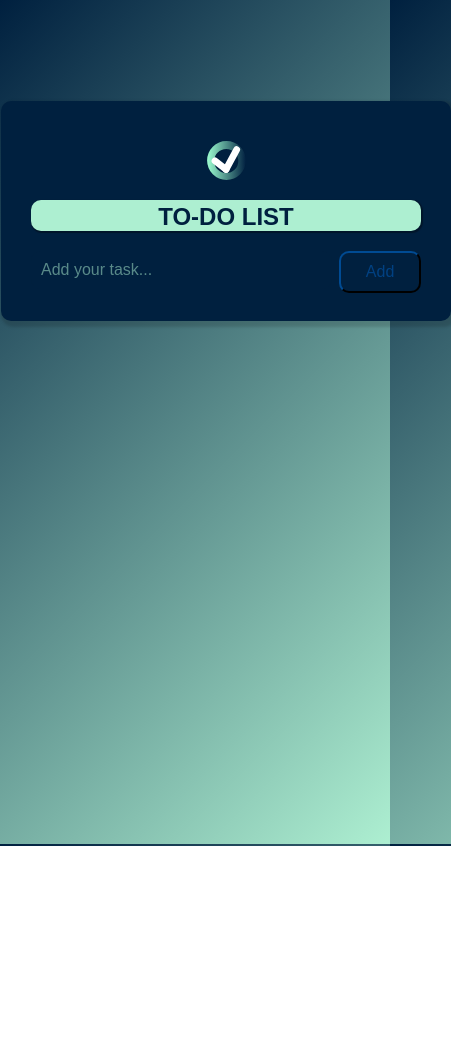
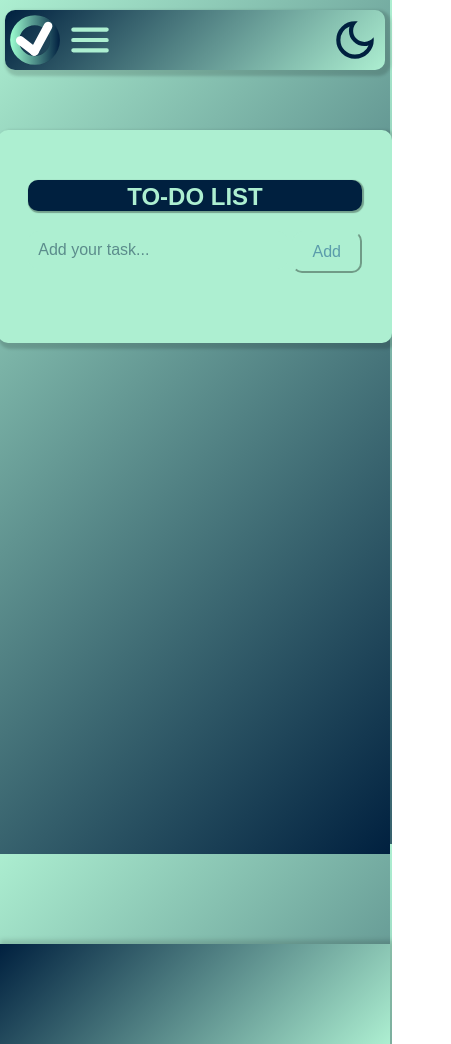
Before and after one commit to Felix754/to-do-list, a plain HTML site: page index.html in a window 390 px wide. Shown: the whole page, 451 px wide, since content can reach past the window. Before the commit the page ends 846 px from the top, so only its background shows below. Drawn offline with Linux system fonts and the light colour scheme.

Commit message:
Enhance to-do list with navigation, themes, and improved responsiveness
- Added a navigation menu
- Added SVG icons for the menu and themes
- Added a menu template for future project selection
- Added a theme switching function
- Added initial animations for tasks and the menu
- Changed some divs to semantic elements in index.html
- Improved responsiveness for various devices
- Minor UI and design enhancements
- Minor changes to element IDs for better clarity
- Fixed minor bugs

```diff
--- a/css/skrypt.css
+++ b/css/skrypt.css
@@ -1,24 +1,98 @@
+html,
 body {
   margin: 0;
+  height: 100%;
   font-family: 'poppins', sans-serif;
-  box-sizing: border-box;
-  align-items: center;
-  background: linear-gradient(135deg,#00203FFF,#ADEFD1FF);
+  background: linear-gradient(135deg, var(--color-primary), var(--color-secondary));
   background-repeat: no-repeat;
   background-attachment: fixed;
 }
+
+.theme-light {
+  --color-primary: #ADEFD1FF;
+  --color-secondary: #00203FFF;
+  --contrast-font-color: #ffffff;
+  --accent-color: rgb(117, 254, 192);
+  --second-accent-color: rgba(0, 31, 63, 0.476);
+  --font-color: #000000;
+  --button-color: #00203FFF;
+  --input-color: rgb(164, 255, 214);
+  --gradient-color1: #00203FFF;
+  --gradient-color2: rgb(117, 254, 192);
+}
+
+.theme-dark {
+  --color-primary: #00203FFF;
+  --color-secondary: #ADEFD1FF;
+  --contrast-font-color: #000000;
+  --accent-color: rgb(0, 40, 81);
+  --second-accent-color: rgba(173, 239, 209, 0.639);
+  --font-color: #ffffff;
+  --button-color: #ADEFD1FF;
+  --input-color: rgb(0, 44, 89);
+  --gradient-color1: #ADEFD1FF;
+  --gradient-color2: #00203FFF;
+  ;
+}
+
+nav {
+  display: flex;
+  align-items: center;
+  justify-content: space-between;
+  align-self: center;
+
+  background: linear-gradient(135deg, var(--color-secondary), var(--color-primary));
+  border-radius: 10px;
+  box-shadow: rgba(0, 0, 0, 0.148) 3px 3px 3px 3px;
+
+  width: 95%;
+  height: 50px;
+  margin: 10px auto 10px;
+
+  top: 0;
+  position: sticky;
+  padding: 5px;
+  z-index: 1;
+}
+
+footer {
+  align-self: center;
+  background: linear-gradient(135deg, var(--color-secondary), var(--color-primary));
+  width: 100%;
+  margin: 0;
+  margin-top: 20px;
+  box-shadow: rgba(0, 0, 0, 0.148) 5px 1px 5px 5px;
+  height: 100px;
+}
+
 ul {
   font-size: large;
   margin: 0;
   padding: 0;
 }
+
 li {
-  color: rgb(255, 255, 255);
+  color: var(--font-color);
   margin-bottom: 10px;
   border-radius: 10px;
   padding-left: 10px;
-  border: 1px solid rgb(173, 239, 209);
+  border: 1px solid var(--color-secondary);
+
+  animation: show 600ms 100ms cubic-bezier(0.38, 0.97, 0.56, 0.76) forwards;
+  /* simple tool for animations:
+  https://cubic-bezier.com/#.08,.5,1,1.06 */
+  opacity: 0;
+  transform: rotateX(-90deg);
+  transform-origin: top center;
 }
+
+@keyframes show {
+  100% {
+    opacity: 1;
+    transform: none;
+  }
+}
+
 ul li {
   cursor: pointer;
   position: relative;
@@ -30,41 +104,71 @@ ul li {
 
 
 ul li:hover {
-  background: linear-gradient(135deg,rgba(0, 31, 63, 0.579),rgb(173, 239, 209));
-  color: white;
+  background: linear-gradient(135deg, var(--color-primary), var(--color-secondary));
+  color: var(--font-color);
 }
 
-.container{
-  width: 100%;
+.container {
+  display: flex;
+  padding: 0;
+  margin: 10px auto 10px;
+  align-self: center;
+  width: 95%;
   min-height: 100vh;
-  padding: 1px;
 }
 
-.ToDo-app{
+.Project-app {
   width: 100%;
-  max-width: 540px;
-  min-width: 320px;
-  background: #00203FFF;
-  margin: 100px auto 20px;
-  padding: 40px 30px 70px;
+  max-width: 450px;
+  background: var(--color-primary);
+
+  margin: 50px 20px 0;
+  padding: 30px 30px 70px;
+  align-self: first baseline;
+
+  border-radius: 10px;
+  box-shadow: rgba(0, 0, 0, 0.148) 3px 3px 3px 3px;
+
+  animation: show 300ms 120ms cubic-bezier(.71, .37, .45, .57) forwards;
+  opacity: 0;
+  transform: rotateX(-90deg);
+  transform-origin: top center;
+}
+
+h1 {
+  color: var(--font-color);
+}
+
+.ToDo-app {
+  width: 100%;
+  max-width: 720px;
+
+  background: var(--color-primary);
+
+  margin: 50px auto 20px;
+  padding: 30px 30px 70px;
+
   border-radius: 10px;
   box-shadow: rgba(0, 0, 0, 0.148) 3px 3px 3px 3px;
 }
+
 h2 {
   text-align: center;
-  background-color: #ADEFD1FF;
-  color: #00203FFF;
+  background-color: var(--color-secondary);
+  color: var(--color-primary);
   padding: 3px 3px 0px;
   border-radius: 10px;
   box-shadow: rgba(0, 0, 0, 0.327) 1px 1px 1px 1px;
 }
 
 li.checked {
-  background: linear-gradient(135deg,rgb(0, 50, 100),#ADEFD1FF);
-  color: white;
+  background: linear-gradient(135deg, var(--gradient-color2), var(--gradient-color1));
+  text-decoration: line-through;
+  color: var(--font-color);
   border: 0;
   margin: 11px 0px 11px 0px;
 }
+
 .close {
   position: absolute;
   bottom: 0;
@@ -73,64 +177,115 @@ li.checked {
   margin-right: 5px;
   border-radius: 10px;
   padding: 0 5px;
+  color: rgba(255, 0, 0, 0.654);
 }
 
 .close:hover {
   background-color: #f44336;
-  color:#00203FFF;
+  color: #00203FFF;
 }
 
 button {
   padding: 10px;
   width: 21%;
-  background: #ADEFD1FF;
-  float: left;
+  background-color: var(--color-secondary);
   text-align: center;
   font-size: 16px;
   cursor: pointer;
   transition: 0.3s;
-  border-color: #00203FFF;
+  border-color: var(--color-primary);
+  color: var(--contrast-font-color);
   border-radius: 10px;
-  float:right;
+  float: right;
 }
 
 button:hover {
   cursor: pointer;
-  background: rgba(0, 31, 63, 0.794);
-  color: white;
+  background: var(--color-primary);
+  color: var(--font-color);
 }
 
 button:disabled {
-  background-color: #00203FFF;
+  background-color: var(--color-primary);
   cursor: not-allowed;
-  color: rgb(0, 65, 130);
+  color: rgba(0, 65, 130, 0.477);
 }
 
 input {
   margin: 0;
-  border:none;
+  border: none;
   border-radius: 10px;
   width: 72%;
   position: static;
   padding: 10px;
   float: left;
   font-size: 16px;
-  background-color: #00203FFF;
-  color: white;
+  background-color: var(--color-primary);
+  color: var(--font-color);
 }
 
 input:focus {
   border: 1px;
-  background-color: rgb(0, 40, 81);
-  color: white;
+  background-color: var(--input-color);
+  color: var(--font-color);
 }
 
 input::placeholder {
-  color:rgba(173, 239, 209, 0.514);
+  color: var(--second-accent-color);
 }
 
-img {
-  width: 10%;
-  display: block;
-  margin: 0 auto;
+img.icon-logo {
+  height: 100%;
+  width: auto;
+  margin-right: 5px;
+  position: 1;
 }
+
+img.icon-menu {
+  height: 100%;
+  width: auto;
+  cursor: pointer;
+  margin-right: auto;
+  position: 2;
+
+}
+
+img.icon-theme {
+  height: 100%;
+  width: auto;
+  cursor: pointer;
+  position: 3;
+}
+
+img.icon-menu path {
+  fill: red;
+}
+
+
+.hiden {
+  display: none;
+}
+
+
+
+
+@media screen and (max-width:1000px) {
+  .container {
+    display: flex;
+    flex-direction: column;
+    align-items: center;
+  }
+
+  .ToDo-app {
+    margin: 50px 0px 0;
+
+    width: 90%;
+  }
+
+  .Project-app {
+    margin: 15px 0px 0;
+    width: 90%;
+    align-self: auto;
+    max-width: 720px;
+  }
+}
--- a/index.html
+++ b/index.html
@@ -5,24 +5,36 @@
     <meta charset="UTF-8" />
     <meta name="viewport" content="width=device-width, initial-scale=1.0" />
     <title>To Do List</title>
-    <link rel="stylesheet" href="css/skrypt.css" />
-    <link rel="icon" href="images/icon.svg" type="images/svg+xml"
+    <link rel="stylesheet" href="css/skrypt.css"/>
+    <link rel="icon" href="images/icon.svg" type="image/svg+xml" />
+    <link rel="menu" href="images/menu.svg" type="image/svg+xml" />
 </head>
 
 <body>
-    <div class="container">
-        <div class="ToDo-app">
-            <div>
-                <img src="images/icon.svg" alt="to-do logo">
-                <h2>TO-DO LIST</h2>
-            </div>
-            <div class="row">
-            </div>
-            <ul id="list-container"></ul>
-            <input type="text" id="input-box" placeholder="Add your task..." />
-            <button id="submit-button" class="disabled" onclick="AddTask()" disabled>Add</button>
+    <nav>
+        <img class="icon-logo" src="images/icon.svg" alt="icon-logo">
+        <img class="icon-menu" src="images/menu-dark.svg" alt="icon-menu" id="icon-menu">
+        <img class="icon-theme" src="images/darkmodOFF.svg" alt="icon-theme" id="icon-theme">
+    </nav>
+    <main class="container">
+    <div class="Project-app hiden" id="project-box">
+        <h1>Projects</h1>
+        <input type="text" id="project-input-box"  placeholder="Create your project..."/>
+
+    </div>
+    <section class="ToDo-app" id="to-do-box">
+        <div>
+            <h2>TO-DO LIST</h2>
+            <ul id="projects-list-container"></ul>
         </div>
-    </div>
+        <div class="row">
+        </div>
+        <ul id="to-do-list-container"></ul>
+        <input type="text" id="to-do-input-box" placeholder="Add your task..." />
+        <button id="to-do-submit-button" class="disabled" onclick="AddTask()" disabled>Add</button>
+    </section>
+    </main>
+    <footer></footer>
     <script src="js/func.js"></script>
 </body>
 
--- a/js/func.js
+++ b/js/func.js
@@ -1,8 +1,40 @@
-const inputBox = document.getElementById("input-box");
-const listContainer = document.getElementById("list-container");
-const submitButton = document.getElementById("submit-button")
+const menuButton = document.getElementById("icon-menu");
+const themeButton = document.getElementById("icon-theme");
+const projectBox = document.getElementById("project-box");
 
 
+const inputBox = document.getElementById("to-do-input-box");
+const listContainer = document.getElementById("to-do-list-container");
+const submitButton = document.getElementById("to-do-submit-button");
+
+// show and hide menu
+menuButton.addEventListener('click', function () {
+    projectBox.classList.toggle('hiden');
+});
+
+// change light/dark theme
+themeButton.addEventListener('click', function () {
+    if (localStorage.getItem('theme') === 'theme-dark') {
+        setTheme('theme-light');
+        themeButton.setAttribute('src', 'images/darkmodOFF.svg');
+        menuButton.setAttribute('src', 'images/menu-dark.svg');
+
+    } else {
+        setTheme('theme-dark');
+        themeButton.setAttribute('src', 'images/darkmodON.svg');
+        menuButton.setAttribute('src', 'images/menu.svg');
+    }
+});
+
+
+// main func to set theme
+function setTheme(themeName) {
+    localStorage.setItem('theme', themeName);
+    document.documentElement.className = themeName;
+}
+
+
+// adding new task
 function AddTask() {
     listContainer.appendChild(createListItem());
     submitButton.disabled = true;
@@ -11,6 +43,7 @@ function AddTask() {
     saveData();
 }
 
+// creating new task
 function createListItem() {
     let li = document.createElement("li");
     li.innerHTML = inputBox.value;
@@ -24,6 +57,7 @@ function createListItem() {
 }
 
 
+// remove task and task checked
 listContainer.addEventListener("click", function (e) {
     if (e.target.tagName == "LI") {
         e.target.classList.toggle("checked");
@@ -34,6 +68,7 @@ listContainer.addEventListener("click", function (e) {
     }
 }, false);
 
+// check inputBox value
 inputBox.addEventListener('input', function () {
     if (inputBox.value.trim() === "") {
         submitButton.disabled = true;
@@ -44,13 +79,28 @@ inputBox.addEventListener('input', function () {
     }
 });
 
-
+//saving data
 function saveData() {
     localStorage.setItem("data", listContainer.innerHTML);
 }
 
+// load data
 function showTask() {
     listContainer.innerHTML = localStorage.getItem("data");
 }
 
+// to set the theme on load
+function loadTheme() {
+    if (localStorage.getItem('theme') === 'theme-dark') {
+        setTheme('theme-dark');
+        themeButton.setAttribute('src', 'images/darkmodON.svg');
+        menuButton.setAttribute('src', 'images/menu.svg');
+    } else {
+        setTheme('theme-light');
+        themeButton.setAttribute('src', 'images/darkmodOFF.svg');
+        menuButton.setAttribute('src', 'images/menu-dark.svg');
+    }
+};
+
+loadTheme();
 showTask();
```
Also changed, not shown: images/darkmodOFF.svg (added), images/darkmodON.svg (added), images/menu-dark.svg (added), images/menu.svg (added). Lines whose indentation alone changed are shown as unchanged.
